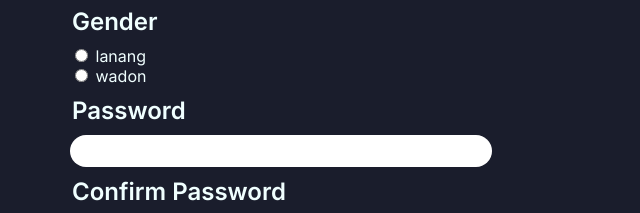
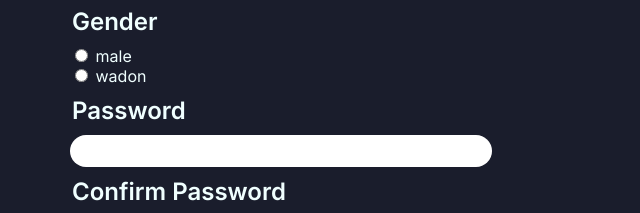
Before and after one commit to ryanthadeus/Assurance-of-Learning-Human-and-Computer-Interaction, a plain HTML site: page pages/register.html in a window 1280 px wide. Shown: the part 433-646 px from the top of the page, 0-640 px from the left. Drawn offline with Linux system fonts and the light colour scheme.

Commit message:
Update register.html

```diff
--- a/pages/register.html
+++ b/pages/register.html
@@ -37,8 +37,8 @@
                         <p style="margin: 0;" class="err-message" id="gender"></p>
                     </div>
                     <div class="radio-button">
-                        <input type="radio" name="gender" value="lanang">
-                        <label for="gender">lanang</label>
+                        <input type="radio" name="gender" value="male">
+                        <label for="gender">male</label>
                     </div>
                     <div class="radio-button">
                         <input type="radio" name="gender" value="wadon">
```
